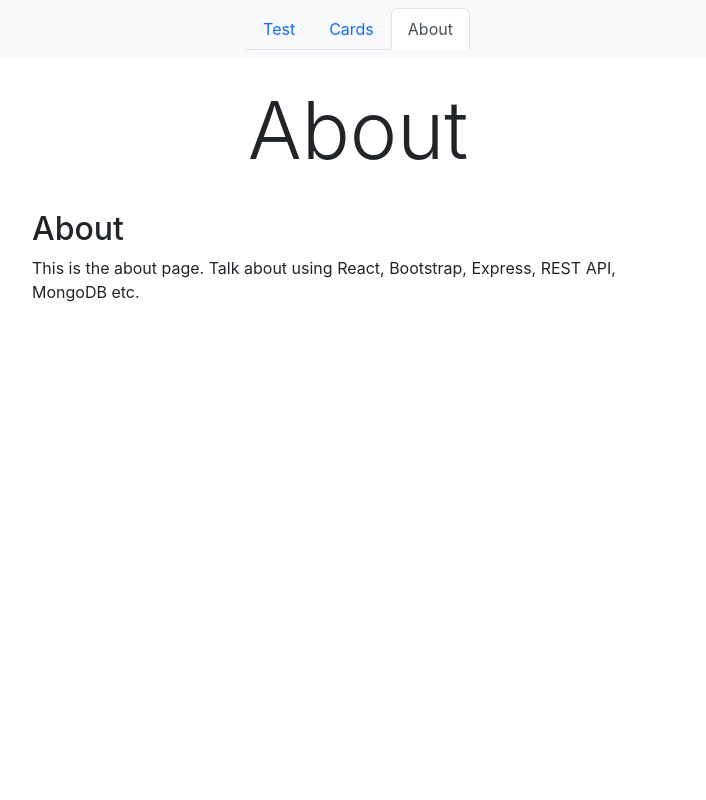
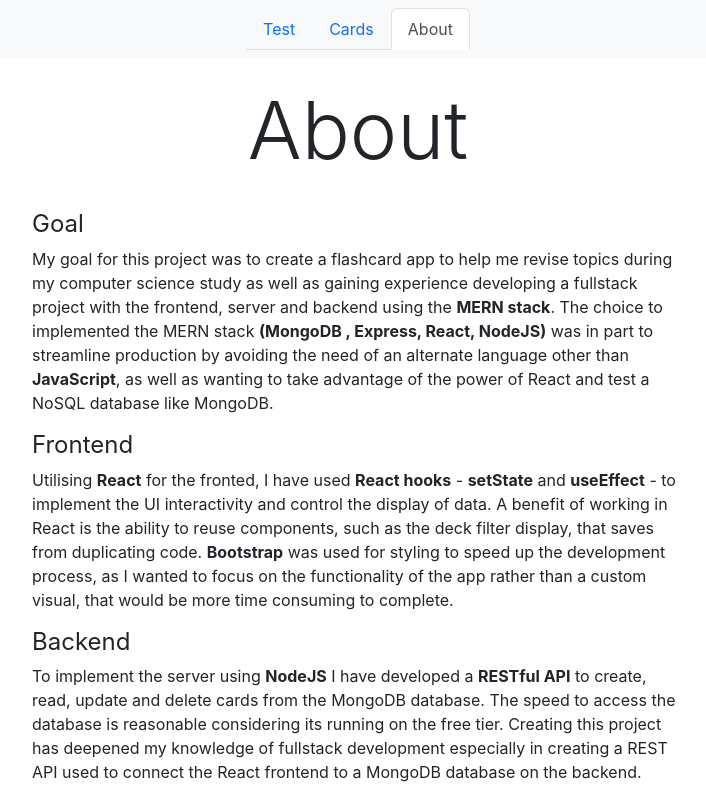
Before and after one commit to Git-Jake-Hill/flashcard-app, a React (Create React App) app in the folder frontend/: page /about in a window 1280 px wide. Shown: the whole page, without its empty margins (282-988 px from the left). Built offline with nearby package versions, Linux system fonts and the light colour scheme; no server answers.

Commit message:
added info to about section

```diff
--- a/frontend/src/Pages/About.js
+++ b/frontend/src/Pages/About.js
@@ -4,10 +4,37 @@ function About() {
       <h1 className="display-1 text-center">About</h1>
       <br />
       <div className="container">
-        <h2>About</h2>
+        <h4 className="fw-normal">Goal</h4>
         <p>
-          This is the about page. Talk about using React, Bootstrap, Express,
-          REST API, MongoDB etc.
+          My goal for this project was to create a flashcard app to help me
+          revise topics during my computer science study as well as gaining
+          experience developing a fullstack project with the frontend, server
+          and backend using the <b>MERN stack</b>. The choice to implemented the
+          MERN stack <b>(MongoDB , Express, React, NodeJS)</b> was in part to
+          streamline production by avoiding the need of an alternate language
+          other than <b>JavaScript</b>, as well as wanting to take advantage of
+          the power of React and test a NoSQL database like MongoDB.
+        </p>
+        <h4 className="fw-normal">Frontend</h4>
+        <p>
+          Utilising <b>React</b> for the fronted, I have used <b>React hooks</b>{" "}
+          - <b>setState</b> and <b>useEffect</b> - to implement the UI
+          interactivity and control the display of data. A benefit of working in
+          React is the ability to reuse components, such as the deck filter
+          display, that saves from duplicating code. <b>Bootstrap</b> was used
+          for styling to speed up the development process, as I wanted to focus
+          on the functionality of the app rather than a custom visual, that
+          would be more time consuming to complete.
+        </p>
+        <h4 className="fw-normal">Backend</h4>
+        <p>
+          To implement the server using <b>NodeJS</b> I have developed a{" "}
+          <b>RESTful API</b> to create, read, update and delete cards from the
+          MongoDB database. The speed to access the database is reasonable
+          considering its running on the free tier. Creating this project has
+          deepened my knowledge of fullstack development especially in creating
+          a REST API used to connect the React frontend to a MongoDB database on
+          the backend.
         </p>
       </div>
     </div>
```
